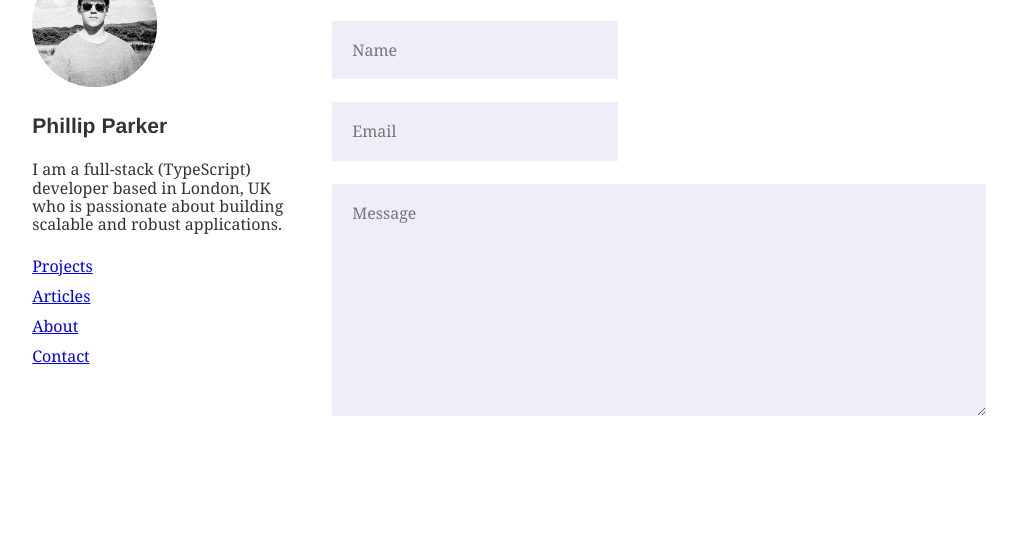
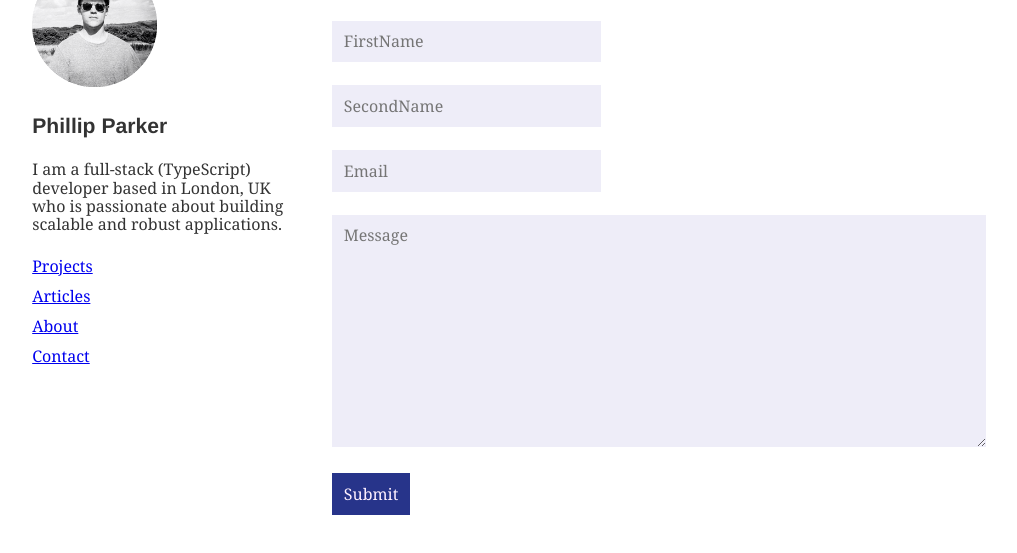
Before and after one commit to Sound1ab/portfolio-v2, a Gatsby site: page /contact in a window 1280 px wide. Shown: the part 61-614 px from the top of the page, without its empty margins (131-1148 px from the left). Built offline with nearby package versions, Linux system fonts and the light colour scheme; Gatsby itself is replaced by a stand-in of ours.

Commit message:
feat(Form): setup form fields

```diff
--- a/src/components/atoms/FormInput/FormInput.tsx
+++ b/src/components/atoms/FormInput/FormInput.tsx
@@ -6,9 +6,9 @@ const Style = styled.div`
   position: relative;
 
   .form-input {
-    padding: 20px;
+    padding: ${({ theme }) => theme.spacing.xs};
     border: 0;
-    color: ${({ theme }) => theme.colors.input.text};
+    color: ${({ theme }) => theme.colors.input.primaryText};
     background-color: ${({ theme }) => theme.colors.input.background};
     margin-bottom: ${({ theme }) => theme.spacing.s};
   }
@@ -16,8 +16,8 @@ const Style = styled.div`
   .form-input-error-message {
     position: absolute;
     left: 0;
-    bottom: ${({ theme }) => theme.spacing.xs};
-    color: ${({ theme }) => theme.colors.input.error};
+    bottom: ${({ theme }) => theme.spacing.xxs};
+    color: ${({ theme }) => theme.colors.input.errorText};
     font-size: 12px;
   }
 `
--- /dev/null
+++ b/src/components/atoms/FormSubmit/FormSubmit.tsx
@@ -0,0 +1,27 @@
+import React from 'react'
+import { styled } from '../../../theme'
+
+const Style = styled.div`
+  position: relative;
+
+  .form-submit {
+    padding: ${({ theme }) => theme.spacing.xs};
+    border: 0;
+    color: ${({ theme }) => theme.colors.input.secondaryText};
+    background-color: ${({ theme }) => theme.colors.brand};
+  }
+`
+
+interface IFormSubmit {
+  isSubmitting: boolean
+}
+
+export function FormSubmit({ isSubmitting }: IFormSubmit) {
+  return (
+    <Style>
+      <button className="form-submit" type="submit" disabled={isSubmitting}>
+        Submit
+      </button>
+    </Style>
+  )
+}
--- a/src/components/atoms/FormTextArea/FormTextArea.tsx
+++ b/src/components/atoms/FormTextArea/FormTextArea.tsx
@@ -6,9 +6,9 @@ const Style = styled.div`
   position: relative;
 
   .form-textarea {
-    padding: 20px;
+    padding: ${({ theme }) => theme.spacing.xs};
     border: 0;
-    color: ${({ theme }) => theme.colors.input.text};
+    color: ${({ theme }) => theme.colors.input.primaryText};
     background-color: ${({ theme }) => theme.colors.input.background};
     margin-bottom: ${({ theme }) => theme.spacing.s};
     width: 100%;
@@ -19,7 +19,7 @@ const Style = styled.div`
     position: absolute;
     left: 0;
     bottom: ${({ theme }) => theme.spacing.xs};
-    color: ${({ theme }) => theme.colors.input.error};
+    color: ${({ theme }) => theme.colors.input.errorText};
     font-size: 12px;
   }
 `
--- a/src/components/atoms/index.ts
+++ b/src/components/atoms/index.ts
@@ -4,3 +4,4 @@ export * from './Container/ScrollContainer'
 export * from './Heading/Heading'
 export * from './FormInput/FormInput'
 export * from './FormTextArea/FormTextArea'
+export * from './FormSubmit/FormSubmit'
--- a/src/pages/contact.tsx
+++ b/src/pages/contact.tsx
@@ -1,23 +1,31 @@
 import React from 'react'
-import { Heading, FormInput, FormTextArea } from '../components/atoms'
+import {
+  Heading,
+  FormInput,
+  FormTextArea,
+  FormSubmit,
+} from '../components/atoms'
 import { Layout } from '../layouts'
-import { Formik, FormikActions, FormikProps, Form } from 'formik'
+import { Formik, FormikActions, Form } from 'formik'
 
 enum FormValue {
-  NAME = 'name',
+  FIRST_NAME = 'firstName',
+  SECOND_NAME = 'secondName',
   EMAIL = 'email',
   MESSAGE = 'message',
 }
 
 interface MyFormValues {
-  [FormValue.NAME]: string
+  [FormValue.FIRST_NAME]: string
+  [FormValue.SECOND_NAME]: string
   [FormValue.EMAIL]: string
   [FormValue.MESSAGE]: string
 }
 
 function About() {
   const initialValues = {
-    [FormValue.NAME]: '',
+    [FormValue.FIRST_NAME]: '',
+    [FormValue.SECOND_NAME]: '',
     [FormValue.EMAIL]: '',
     [FormValue.MESSAGE]: '',
   }
@@ -33,8 +41,10 @@ function About() {
 
   function validate(values: MyFormValues) {
     let errors: { [key: string]: string } = {}
-    if (!values[FormValue.NAME]) {
-      errors[FormValue.NAME] = 'Required'
+    if (!values[FormValue.FIRST_NAME]) {
+      errors[FormValue.FIRST_NAME] = 'Required'
+    } else if (!values[FormValue.SECOND_NAME]) {
+      errors[FormValue.SECOND_NAME] = 'Required'
     } else if (!values[FormValue.EMAIL]) {
       errors[FormValue.EMAIL] = 'Required'
     } else if (!values[FormValue.MESSAGE]) {
@@ -56,13 +66,20 @@ function About() {
         initialValues={initialValues}
         validate={validate}
         onSubmit={onSubmit}
-        render={(formikBag: FormikProps<MyFormValues>) => (
+      >
+        {({ isSubmitting }) => (
           <Form>
             <FormInput
-              name={FormValue.NAME}
-              placeholder={`${FormValue.NAME.charAt(
+              name={FormValue.FIRST_NAME}
+              placeholder={`${FormValue.FIRST_NAME.charAt(
                 0
-              ).toUpperCase()}${FormValue.NAME.slice(1)}`}
+              ).toUpperCase()}${FormValue.FIRST_NAME.slice(1)}`}
+            />
+            <FormInput
+              name={FormValue.SECOND_NAME}
+              placeholder={`${FormValue.SECOND_NAME.charAt(
+                0
+              ).toUpperCase()}${FormValue.SECOND_NAME.slice(1)}`}
             />
             <FormInput
               name={FormValue.EMAIL}
@@ -76,9 +93,10 @@ function About() {
                 0
               ).toUpperCase()}${FormValue.MESSAGE.slice(1)}`}
             />
+            <FormSubmit isSubmitting={isSubmitting} />
           </Form>
         )}
-      />
+      </Formik>
     </Layout>
   )
 }
--- a/src/theme/theme.ts
+++ b/src/theme/theme.ts
@@ -4,13 +4,14 @@ const rhythm = Typography.rhythm
 
 export const theme = {
   colors: {
-    brand: '#71ff90',
+    brand: '#27348A',
     accent: '#73ffcd',
     error: '#ff6790',
     input: {
       background: '#eeedf8',
-      text: '#7a727c',
-      error: '#ff6790',
+      primaryText: '#7a727c',
+      secondaryText: '#fff1ff',
+      errorText: '#ff6790',
     },
   },
   spacing: {
```
Also changed, not shown: src/components/atoms/Button/Button.tsx (deleted, +0 -14 lines).
